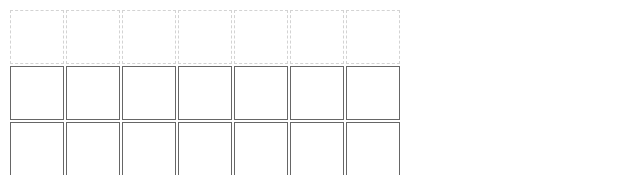
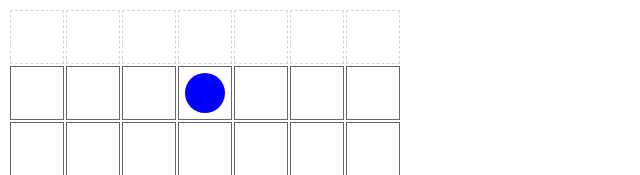
Before and after one commit to thebookofjedediah/connect-four, a plain HTML site: page index.html in a window 1280 px wide. Both pictures are taken after a click on the element 205 px from the left and 37 px from the top of the page. Shown: the top 175 px of the page, without its empty margins (0-640 px from the left). Drawn offline with Linux system fonts and the light colour scheme.

Commit message:
make pieces appear

```diff
--- a/connect4.css
+++ b/connect4.css
@@ -13,6 +13,8 @@
   margin: 5px;
   width: 80%;
   height: 80%;
+  background-color: blue;
+  border-radius: 50%;
 }
 
 /* TODO: make pieces red/blue,  depending on player 1/2 piece */
--- a/connect4.js
+++ b/connect4.js
@@ -16,7 +16,7 @@ let board = []; // array of rows, each row is array of cells  (board[y][x])
  */
 
 function makeBoard() {
-  // TODO: set "board" to empty HEIGHT x WIDTH matrix array
+  // set "board" to empty HEIGHT x WIDTH matrix array
   for(let i = 0; i < HEIGHT; i++){
     board[i] = [];
     for(let j = 0; j < WIDTH; j++)
@@ -28,13 +28,12 @@ function makeBoard() {
 /** makeHtmlBoard: make HTML table and row of column tops. */
 
 function makeHtmlBoard() {
-  // TODO: get "htmlBoard" variable from the item in HTML w/ID of "board"
+  // get "htmlBoard" variable from the item in HTML w/ID of "board"
   let htmlBoard = document.getElementById('board')
-  // TODO: add comment for this code
+  // create a table row for the top of the board, give it an id, and add a click event handler
   let top = document.createElement("tr");
   top.setAttribute("id", "column-top");
   top.addEventListener("click", handleClick);
-
   for (var x = 0; x < WIDTH; x++) {
     let headCell = document.createElement("td");
     headCell.setAttribute("id", x);
@@ -42,7 +41,7 @@ function makeHtmlBoard() {
   }
   htmlBoard.append(top);
 
-  // TODO: add comment for this code
+  // set the board height and width dynamically, adding ids based off their position
   for (var y = 0; y < HEIGHT; y++) {
     const row = document.createElement("tr");
     for (var x = 0; x < WIDTH; x++) {
@@ -65,6 +64,15 @@ function findSpotForCol(x) {
 
 function placeInTable(y, x) {
   // TODO: make a div and insert into correct table cell
+  let placement = document.getElementById(`${y}-${x}`);
+  let piece = document.createElement('div');
+  piece.classList.add('piece')
+  if(currPlayer = 1){
+    piece.classList.add('p1');
+  } else {
+    piece.classList.add('p2');
+  }
+  placement.append(piece)
 }
 
 /** endGame: announce game end */
```
